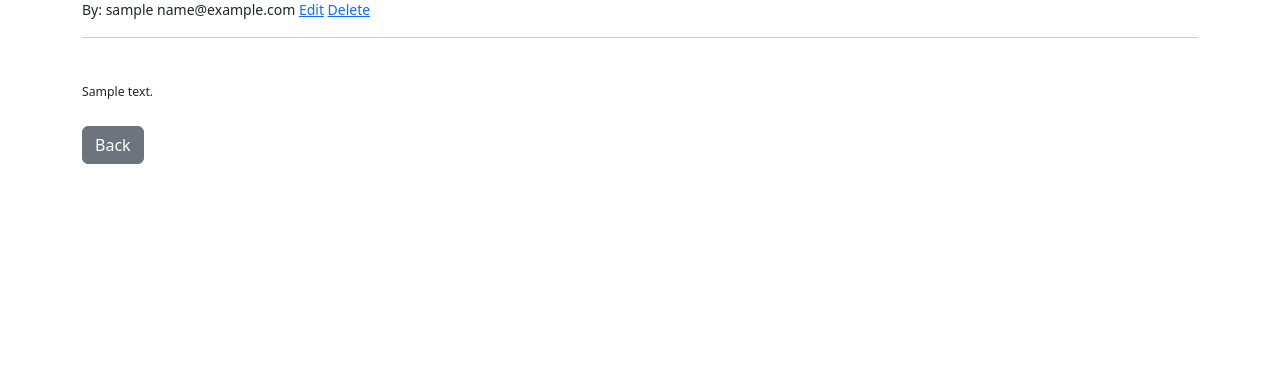
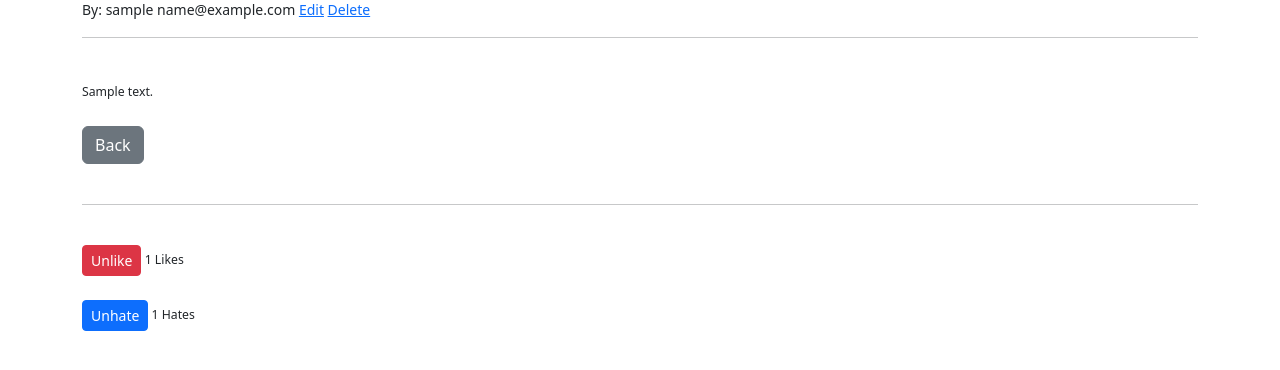
Before and after one commit to petrzerz/workable_assesment, a Django app: page /movie/1 in a window 1280 px wide. Shown: the part 139-509 px from the top of the page. Run offline with Django 4.2, Linux system fonts and the light colour scheme; a user stored in the database is signed in; tables that the repository leaves empty hold one stand-in row (values such as "Sample post").

Commit message:
like and hate button

```diff
--- a/movierama/urls.py
+++ b/movierama/urls.py
@@ -5,5 +5,5 @@ urlpatterns = [
     path('admin/', admin.site.urls),
     path('', include('movierama_app.urls')),
     path('members/', include('django.contrib.auth.urls')),
-    path('', include('members.urls'))
+    path('', include('members.urls')),
 ]
--- a/movierama_app/forms.py
+++ b/movierama_app/forms.py
@@ -6,12 +6,11 @@ from .models import Movie
 class PostMovieForm(forms.ModelForm):
     class Meta:
         model = Movie
-        fields = 'title', 'description', 'user'
+        fields = 'title', 'description'
 
         widgets = {
             'title': forms.TextInput(attrs={'class': 'form-control', 'placeholder': 'Add movie title here'}),
             'description': forms.Textarea(attrs={'class': 'form-control', 'placeholder': 'Add movie description here'}),
-            'user': forms.Select(attrs={'class': 'form-control'}),
         }
 
 
--- a/movierama_app/models.py
+++ b/movierama_app/models.py
@@ -8,8 +8,8 @@ class Movie(models.Model):
     description = models.TextField()
     user = models.ForeignKey(User, on_delete=models.CASCADE, related_name='user_movies')
     timestamp = models.DateTimeField(auto_now=True)
-    n_likes = models.PositiveIntegerField(null=True)
-    n_hates = models.PositiveIntegerField(null=True)
+    likes = models.ManyToManyField(User, related_name='liked_movies')
+    hates = models.ManyToManyField(User, related_name='hated_movies')
 
     def __str__(self):
         return 'title:{}, user:{}, timestamp:{}'.format(self.title, self.user.username, self.timestamp)
@@ -17,5 +17,11 @@ class Movie(models.Model):
     def get_absolute_url(self):
         return reverse('home')
 
+    def total_hates(self):
+        return self.hates.count()
+
+    def total_likes(self):
+        return self.likes.count()
+
     class Meta:
         ordering = ['timestamp']
--- a/movierama_app/templates/movie_details.html
+++ b/movierama_app/templates/movie_details.html
@@ -4,8 +4,11 @@
 
 <h1>{{ movie.title }}</h1>
 <small> By: {{ movie.user.username }}
-    {{ movie.user.email }} <a href="{% url 'update_movie' movie.pk %}">Edit<a/>
+    {{ movie.user.email }}
+    {% if user.is_authenticated %}
+         <a href="{% url 'update_movie' movie.pk %}">Edit<a/>
              <a href="{% url 'delete_movie' movie.pk %}">Delete<a/>
+            {% endif %}
                  <small/><br/>
             <hr>
             <br/>
@@ -14,4 +17,36 @@
             <br/><br/>
             <a href="{% url 'home' %}" class='btn btn-secondary'>Back</a>
 
+            <br/><br/>
+            <hr>
+            <br/>
+            {% if user.is_authenticated %}
+            <form action="{% url 'like_movie' movie.pk%}" method="POST">
+                {% csrf_token %}
+                {% if liked %}
+                <button type='submit' , name="movie_id" , value="{{movie.id}}" , class="btn btn-danger btn-sm ">Unlike
+                </button>
+                {% else %}
+                <button type='submit' , name="movie_id" , value="{{movie.id}}" , class="btn btn-primary btn-sm ">Like
+                </button>
+                {% endif %}
+                {{total_likes }} Likes
+            </form>
+                 <br/>
+                 {% if user.is_authenticated %}
+             <form action="{% url 'hate_movie' movie.pk %}" method="POST">
+                 {%csrf_token %}
+                 {% if hated %}
+                 <button type='submit' , name="movie_id" , value="{{movie.id}}" , class="btn btn-primary btn-sm ">Unhate
+                </button>
+                {% else %}
+                <button type='submit' , name="movie_id" , value="{{movie.id}}" , class="btn btn-danger btn-sm ">Hate
+                </button>
+                {% endif %}
+                {{total_hates }} Hates
+
+             </form>
+            {% endif %}
+            {% endif %}
+
             {% endblock %}
--- a/movierama_app/urls.py
+++ b/movierama_app/urls.py
@@ -1,11 +1,16 @@
 from django.urls import path
 
-from .views import HomeView, MovieDetailView, AddMovieView, UpdateMovieView, DeleteMovieView
+from .views import HomeView, MovieDetailView, AddMovieView, UpdateMovieView, DeleteMovieView, MovieListByUserView, \
+    LikeView, HateView
 
 urlpatterns = [
     path('', HomeView.as_view(), name='home'),
     path('movie/<int:pk>', MovieDetailView.as_view(), name='movie-detail'),
     path('add_movie/', AddMovieView.as_view(), name='add_movie'),
     path('movie/edit/<int:pk>', UpdateMovieView.as_view(), name='update_movie'),
-    path('movie/delete/<int:pk>', DeleteMovieView.as_view(), name='delete_movie')
+    path('movie/delete/<int:pk>', DeleteMovieView.as_view(), name='delete_movie'),
+    path('user_movie/<int:pk>/', MovieListByUserView.as_view(), name='movie_list_by_user'),
+    path('like/<int:pk>', LikeView, name='like_movie'),
+    path('hate/<int:pk>', HateView, name='hate_movie')
+
 ]
--- a/movierama_app/views.py
+++ b/movierama_app/views.py
@@ -1,4 +1,6 @@
-from django.urls import reverse_lazy
+from django.http import HttpResponseRedirect
+from django.shortcuts import get_object_or_404
+from django.urls import reverse_lazy, reverse
 from django.views.generic import ListView, DetailView, CreateView, UpdateView, DeleteView
 
 from .forms import PostMovieForm, UpdateMovieForm
@@ -15,11 +17,34 @@ class MovieDetailView(DetailView):
     model = Movie
     template_name = 'movie_details.html'
 
+    def get_context_data(self, **kwargs):
+        context = super(MovieDetailView, self).get_context_data()
+        stuff = get_object_or_404(Movie, id=self.kwargs['pk'])
+
+        total_likes = stuff.total_likes()
+        liked = False
+        if stuff.likes.filter(id=self.request.user.id).exists():
+            liked = True
+        context['total_likes'] = total_likes
+        context['liked'] = liked
+
+        total_hates = stuff.total_hates()
+        hated = False
+        if stuff.hates.filter(id=self.request.user.id).exists():
+            hated = True
+        context['total_hates'] = total_hates
+        context['hated'] = hated
+        return context
+
 
 class AddMovieView(CreateView):
     model = Movie
     form_class = PostMovieForm
     template_name = 'add_movie.html'
+
+    def form_valid(self, form):
+        form.instance.user = self.request.user
+        return super().form_valid(form)
 
 
 class UpdateMovieView(UpdateView):
@@ -35,14 +60,34 @@ class DeleteMovieView(DeleteView):
     success_url = reverse_lazy('home')
 
 
-# class CategoryListView(ListView):
-#     model = Category
-#     template_name = 'category_list.html'
-#
-#     def get_queryset(self, **kwargs):
-#        qs = super().get_queryset(**kwargs)
-#        return qs.filter(brand_id=self.kwargs['pk'])
-#
-# And the url should look like this:
-#
-# path('category/<int:pk>/', CategoryListView.as_view())
+class MovieListByUserView(ListView):
+    model = Movie
+    template_name = 'movie_list_by_user.html'
+
+    def get_queryset(self, **kwargs):
+        qs = super().get_queryset(**kwargs)
+        return qs.filter(user_id=self.kwargs['pk'])
+
+
+def LikeView(request, pk):
+    movie = get_object_or_404(Movie, id=request.POST.get('movie_id'))
+    liked = False
+    if movie.likes.filter(id=request.user.id).exists():
+        movie.likes.remove(request.user)
+        liked = False
+    else:
+        movie.likes.add(request.user)
+        liked = True
+    return HttpResponseRedirect(reverse('movie-detail', args=[str(pk)]))
+
+
+def HateView(request, pk):
+    movie = get_object_or_404(Movie, id=request.POST.get('movie_id'))
+    hated = False
+    if movie.hates.filter(id=request.user.id).exists():
+        movie.hates.remove(request.user)
+        hated = False
+    else:
+        movie.hates.add(request.user)
+        hated = True
+    return HttpResponseRedirect(reverse('movie-detail', args=[str(pk)]))
```
Also changed, not shown: movierama_app/templates/movie_list_by_user.html (added, +20 -0 lines). Lines whose indentation alone changed are shown as unchanged.
